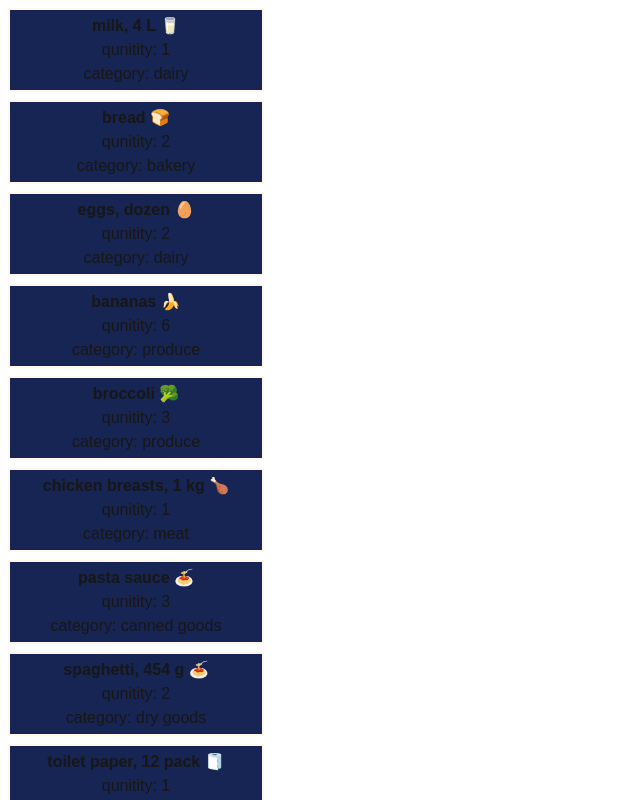
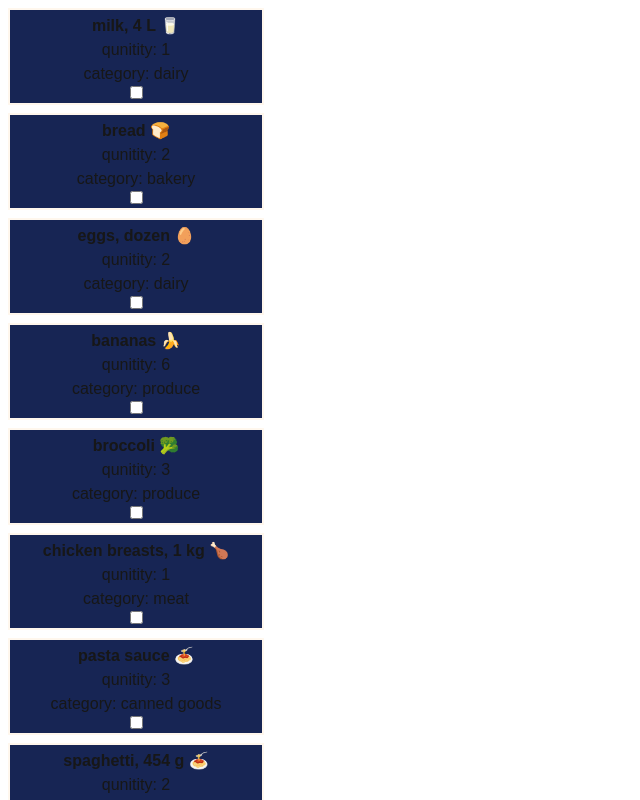
Before and after one commit to Skylar4/cprg306-assignments, a Next.js app: page /week-3 in a window 1280 px wide. Shown: the top 800 px of the page, without its empty margins (0-640 px from the left). Built offline with nearby package versions, Linux system fonts and the light colour scheme.

Commit message:
added a check box for styling

```diff
--- a/app/page.js
+++ b/app/page.js
@@ -2,7 +2,7 @@ import Image from "next/image";
 import Link from "next/link";
 
 export default function Home() {
-  let linkStyles = "underline-cyan-300 hover:underline   "
+  let linkStyles = " hover:underline   "
   return (
     <main>
       <h1>CPRG 306: Web Development 2 - Assignments</h1>
--- a/app/week-3/item.js
+++ b/app/week-3/item.js
@@ -1,4 +1,4 @@
-
+import Input from "postcss/lib/input"
 export default function Item({aitem}){
     let{ name: itemname,
         quantity: itemquantity,
@@ -9,6 +9,7 @@ export default function Item({aitem}){
             <h1><b>{itemname}</b></h1>
             <p>qunitity: {itemquantity}</p>
             <p>category: {itemcategory}</p>
+            <input type="checkbox" />
         </div>
     )
 }
--- a/app/week-3/page.js
+++ b/app/week-3/page.js
@@ -4,7 +4,7 @@ import ItemList from "./item-list";
 export default function Page(){
     return(
         //make sure to put in some styling
-        <main>
+        <main >
             <ItemList />
         </main>
     )
```
